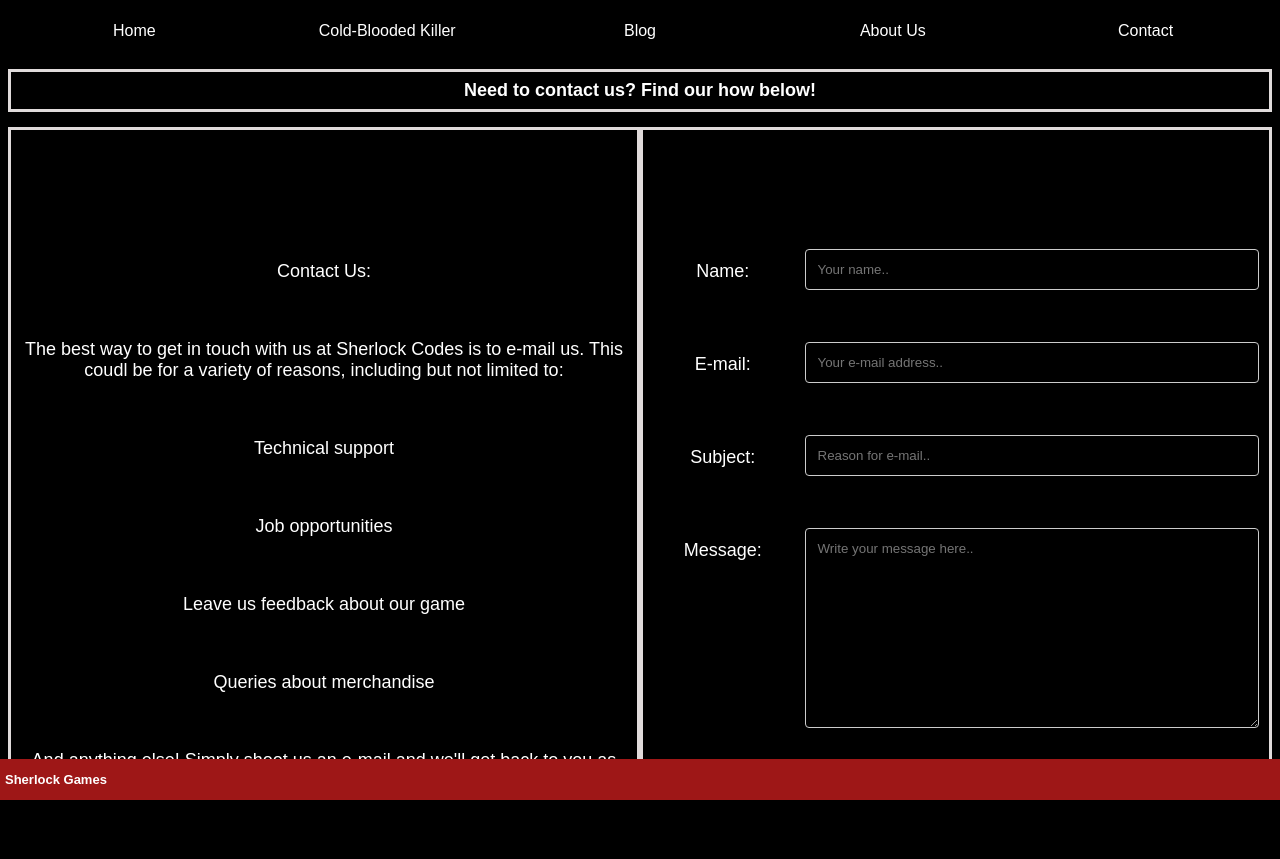
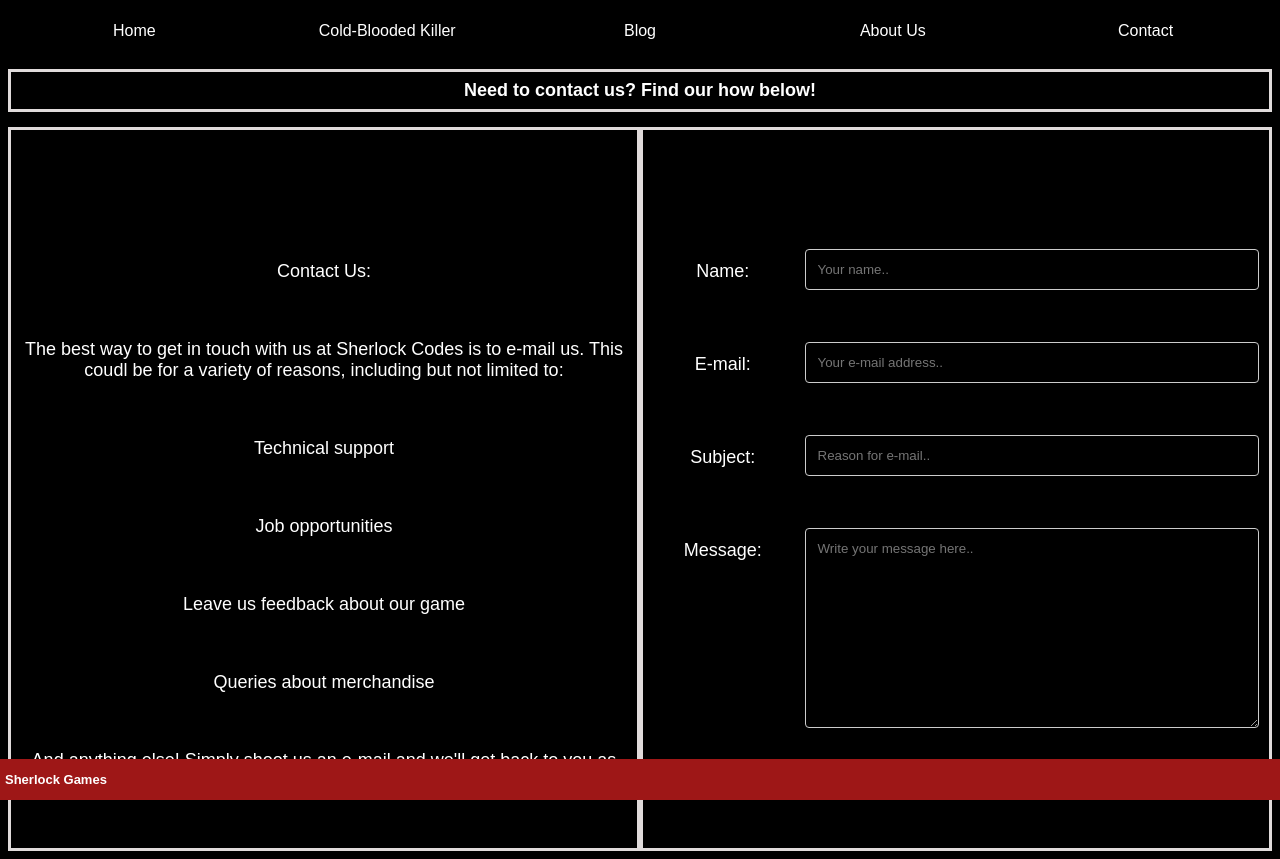
Before and after one commit to KrisKershaw/Sherlock-Codes, a plain HTML site: page contact.html in a window 1280 px wide. Drawn offline with Linux system fonts and the light colour scheme.

Commit message:
Added flexboxes to contact and aboutus pages

```diff
--- a/main.css
+++ b/main.css
@@ -95,7 +95,8 @@ li {
 }
 
 .aboutusheight{
-    height: 80vh;
+    flex:1;
+    min-height: 80vh;
 }
 
 .cbkinfoheight{
```
